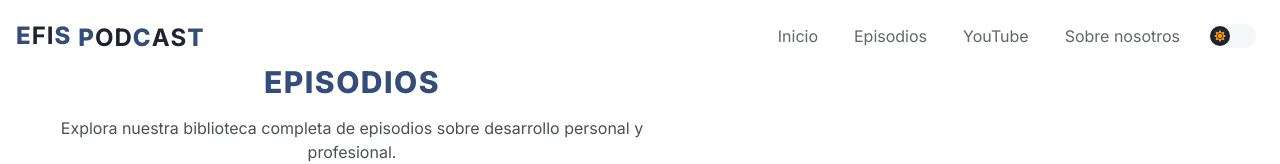
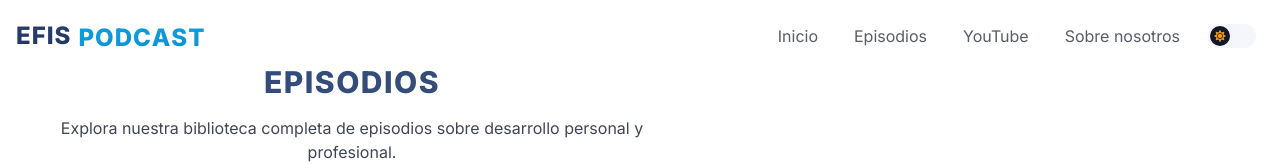
Before and after one commit to ReneG-AI/Efis-Podcast, a Next.js app: page /episodes in a window 1280 px wide. Shown: the top 164 px of the page. Built offline with nearby package versions, Linux system fonts and the light colour scheme.

Commit message:
cambio estilo

```diff
--- a/src/app/globals.css
+++ b/src/app/globals.css
@@ -4,29 +4,29 @@
 @tailwind components;
 @tailwind utilities;
 
-/* Nuevo esquema de colores minimalista y futurista */
+/* Nuevo esquema de colores profesional y moderno */
 :root {
   /* Colores principales */
-  --primary: 220 100% 50%; /* Azul eléctrico (#0066FF) */
-  --primary-dark: 220 100% 45%; /* Azul oscuro (#0052CC) */
-  --secondary: 200 100% 50%; /* Cian brillante (#00CCFF) */
-  --secondary-dark: 200 100% 45%; /* Cian oscuro (#0099CC) */
-  --accent: 280 100% 60%; /* Púrpura eléctrico (#9933FF) */
+  --primary: 222 47% 31%; /* Azul oscuro profesional (#2C3E50) */
+  --primary-dark: 222 47% 25%; /* Azul más oscuro (#243342) */
+  --secondary: 199 89% 48%; /* Azul claro vibrante (#3498DB) */
+  --secondary-dark: 199 89% 42%; /* Azul claro más oscuro (#2980B9) */
+  --accent: 168 75% 42%; /* Turquesa elegante (#2ECC71) */
 
   /* Fondo y superficie */
   --background: 0 0% 100%; /* Blanco puro (#FFFFFF) */
-  --foreground: 220 25% 15%; /* Negro suave (#1A1F2E) */
+  --foreground: 222 47% 11%; /* Negro suave (#1A1F2E) */
   --card: 0 0% 100%; /* Blanco puro (#FFFFFF) */
-  --card-foreground: 220 25% 15%; /* Negro suave (#1A1F2E) */
+  --card-foreground: 222 47% 11%; /* Negro suave (#1A1F2E) */
 
   /* Interface */
-  --muted: 220 25% 97%; /* Gris muy claro (#F5F7FA) */
-  --muted-foreground: 220 25% 45%; /* Gris medio (#6B7280) */
-  --border: 220 25% 90%; /* Borde suave (#E5E7EB) */
-  --input: 220 25% 90%; /* Bordes de input (#E5E7EB) */
+  --muted: 222 47% 97%; /* Gris muy claro (#F5F7FA) */
+  --muted-foreground: 222 47% 45%; /* Gris medio (#6B7280) */
+  --border: 222 47% 90%; /* Borde suave (#E5E7EB) */
+  --input: 222 47% 90%; /* Bordes de input (#E5E7EB) */
 
   /* Acento y feedback */
-  --ring: 220 100% 50%; /* Mismo que primary */
+  --ring: 222 47% 31%; /* Mismo que primary */
   --success: 142 72% 50%; /* Verde (#1EDB71) */
   --warning: 38 95% 55%; /* Amarillo (#FFB414) */
   --error: 0 95% 65%; /* Rojo suave (#FF5757) */
@@ -35,29 +35,29 @@
   --radius: 0.75rem;
 }
 
-/* Modo oscuro minimalista y futurista */
+/* Modo oscuro profesional y moderno */
 .dark-mode-enabled {
   /* Colores principales */
-  --primary: 220 100% 60%; /* Azul eléctrico más brillante (#3399FF) */
-  --primary-dark: 220 100% 55%; /* Azul oscuro más brillante (#1A85FF) */
-  --secondary: 200 100% 60%; /* Cian brillante más intenso (#33CCFF) */
-  --secondary-dark: 200 100% 55%; /* Cian oscuro más intenso (#1AB3FF) */
-  --accent: 280 100% 70%; /* Púrpura eléctrico más brillante (#B366FF) */
+  --primary: 222 47% 85%; /* Azul claro (#B8C6D9) */
+  --primary-dark: 222 47% 75%; /* Azul más claro (#8FA3BC) */
+  --secondary: 199 89% 58%; /* Azul brillante (#5DADE2) */
+  --secondary-dark: 199 89% 52%; /* Azul más oscuro (#3498DB) */
+  --accent: 168 75% 52%; /* Turquesa más brillante (#2ECC71) */
 
   /* Fondo y superficie */
-  --background: 220 25% 8%; /* Negro profundo (#0A0D14) */
-  --foreground: 220 25% 95%; /* Blanco suave (#F5F7FA) */
-  --card: 220 25% 12%; /* Negro más claro (#141A26) */
-  --card-foreground: 220 25% 95%; /* Blanco suave (#F5F7FA) */
+  --background: 222 47% 8%; /* Negro profundo (#0A0D14) */
+  --foreground: 222 47% 95%; /* Blanco suave (#F5F7FA) */
+  --card: 222 47% 12%; /* Negro más claro (#141A26) */
+  --card-foreground: 222 47% 95%; /* Blanco suave (#F5F7FA) */
 
   /* Interface */
-  --muted: 220 25% 15%; /* Gris oscuro (#1A1F2E) */
-  --muted-foreground: 220 25% 70%; /* Gris claro (#A1A5B0) */
-  --border: 220 25% 20%; /* Bordes oscuros (#262D3D) */
-  --input: 220 25% 20%; /* Input oscuro (#262D3D) */
+  --muted: 222 47% 15%; /* Gris oscuro (#1A1F2E) */
+  --muted-foreground: 222 47% 70%; /* Gris claro (#A1A5B0) */
+  --border: 222 47% 20%; /* Bordes oscuros (#262D3D) */
+  --input: 222 47% 20%; /* Input oscuro (#262D3D) */
 
   /* Acento y feedback - más brillantes para mejor contraste */
-  --ring: 220 100% 60%; /* Mismo que primary */
+  --ring: 222 47% 85%; /* Mismo que primary */
   --success: 142 85% 60%; /* Verde más brillante */
   --warning: 38 100% 65%; /* Amarillo más brillante */
   --error: 0 100% 70%; /* Rojo más brillante */
@@ -66,6 +66,20 @@
 /* Gradientes y efectos de marca */
 .text-gradient-brand {
   background: linear-gradient(135deg, hsl(var(--primary)) 0%, hsl(var(--secondary)) 100%);
+  -webkit-background-clip: text;
+  -webkit-text-fill-color: transparent;
+  background-clip: text;
+}
+
+.text-gradient-efis {
+  background: linear-gradient(135deg, hsl(var(--primary)) 0%, hsl(var(--primary-dark)) 100%);
+  -webkit-background-clip: text;
+  -webkit-text-fill-color: transparent;
+  background-clip: text;
+}
+
+.text-gradient-podcast {
+  background: linear-gradient(135deg, hsl(var(--secondary)) 0%, hsl(var(--secondary-dark)) 100%);
   -webkit-background-clip: text;
   -webkit-text-fill-color: transparent;
   background-clip: text;
--- a/src/components/brand/Logo.tsx
+++ b/src/components/brand/Logo.tsx
@@ -118,11 +118,7 @@ export default function Logo({
                 animate={isLoaded ? "visible" : "hidden"}
                 whileHover="hover"
                 variants={letterVariants}
-                className={
-                  letter === 'F' || letter === 'S'
-                    ? 'text-gradient-brand font-extrabold'
-                    : ''
-                }
+                className="text-gradient-efis font-extrabold"
               >
                 {letter}
               </motion.span>
@@ -141,11 +137,7 @@ export default function Logo({
                 animate={isLoaded ? "visible" : "hidden"}
                 whileHover="hover"
                 variants={letterVariants}
-                className={
-                  letter === 'P' || letter === 'C' || letter === 'T'
-                    ? 'text-gradient-brand font-extrabold'
-                    : ''
-                }
+                className="text-gradient-podcast font-extrabold"
               >
                 {letter}
               </motion.span>
@@ -164,7 +156,7 @@ export default function Logo({
               variants={soundWaveVariants}
               whileHover="hover"
               className={`w-[2px] h-full rounded-full ${
-                i === 1 ? 'bg-gradient-brand' : 'bg-secondary/50'
+                i === 1 ? 'bg-gradient-brand' : 'bg-secondary/30'
               }`}
               style={{
                 originY: 0.5,
@@ -193,23 +185,23 @@ export default function Logo({
       {/* Letras EFIS */}
       {showEfis && (
         <div className="flex items-center gap-[1px] mr-1">
-          <span className="text-gradient-brand font-extrabold">E</span>
-          <span>F</span>
-          <span>I</span>
-          <span className="text-gradient-brand font-extrabold">S</span>
+          <span className="text-gradient-efis font-extrabold">E</span>
+          <span className="text-gradient-efis font-extrabold">F</span>
+          <span className="text-gradient-efis font-extrabold">I</span>
+          <span className="text-gradient-efis font-extrabold">S</span>
         </div>
       )}
 
       {/* Palabra PODCAST */}
       <div className="flex items-center mt-1">
         <div className="flex items-center gap-[1px]">
-          <span className="text-gradient-brand font-extrabold">P</span>
-          <span>O</span>
-          <span>D</span>
-          <span className="text-gradient-brand font-extrabold">C</span>
-          <span>A</span>
-          <span>S</span>
-          <span className="text-gradient-brand font-extrabold">T</span>
+          <span className="text-gradient-podcast font-extrabold">P</span>
+          <span className="text-gradient-podcast font-extrabold">O</span>
+          <span className="text-gradient-podcast font-extrabold">D</span>
+          <span className="text-gradient-podcast font-extrabold">C</span>
+          <span className="text-gradient-podcast font-extrabold">A</span>
+          <span className="text-gradient-podcast font-extrabold">S</span>
+          <span className="text-gradient-podcast font-extrabold">T</span>
         </div>
       </div>
 
@@ -219,7 +211,7 @@ export default function Logo({
           <div
             key={i}
             className={`w-[2px] rounded-full ${
-              i === 1 ? 'bg-gradient-brand' : 'bg-secondary/50'
+              i === 1 ? 'bg-gradient-brand' : 'bg-secondary/30'
             }`}
             style={{
               height: `${60 + i * 15}%`
```
